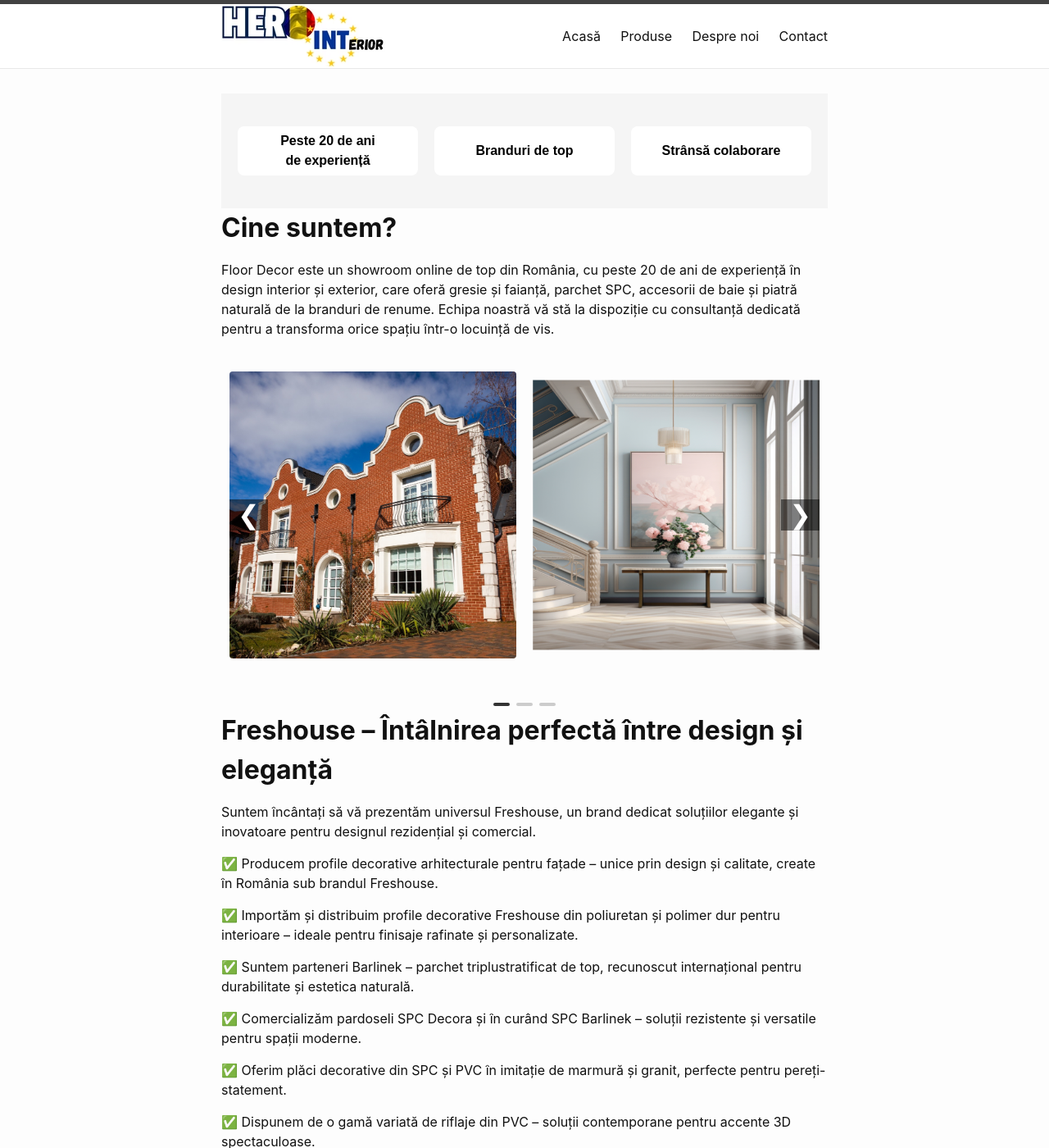
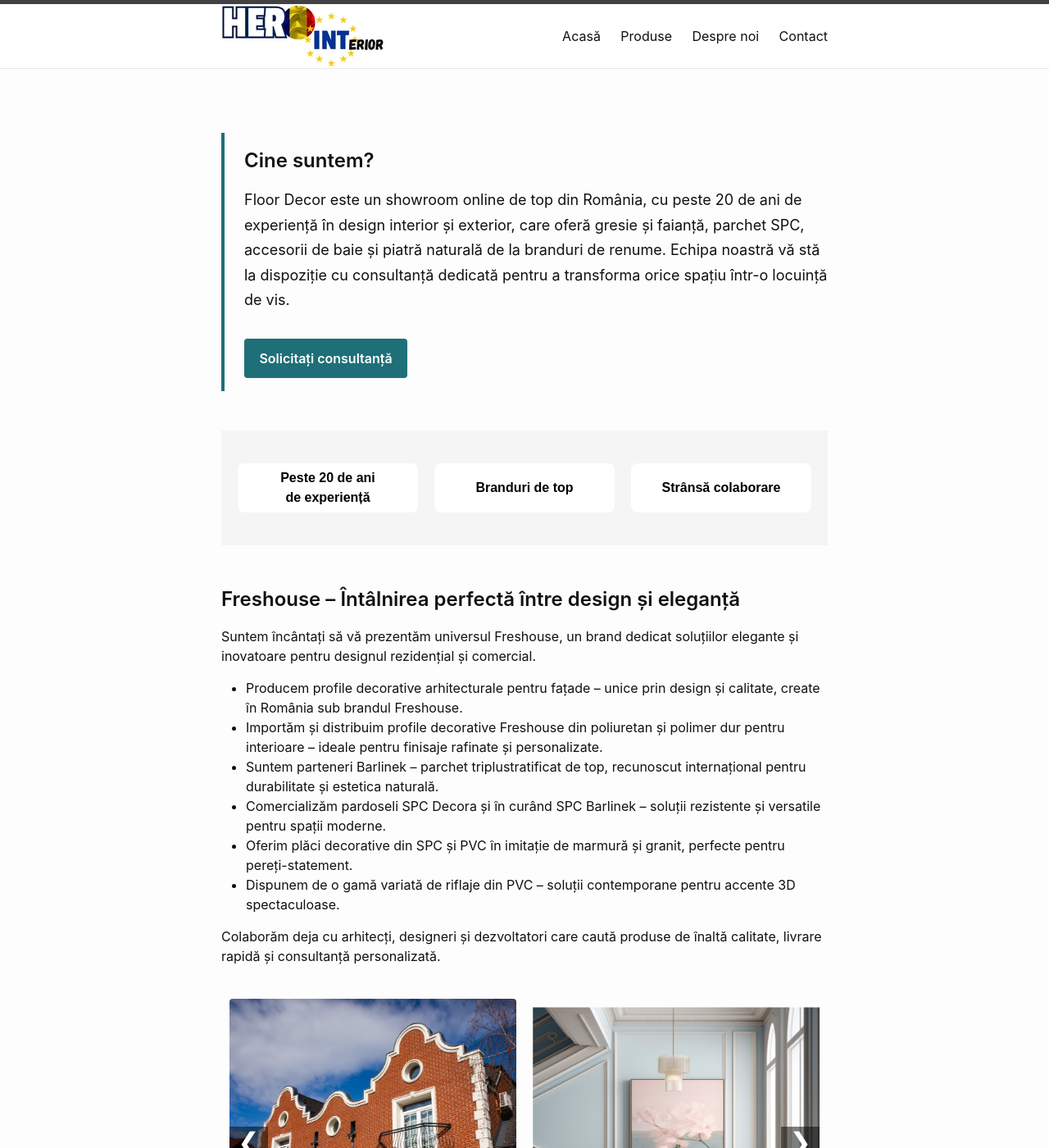
Before and after one commit to RipplyPear/floor-decor, a Jekyll site: the page built from index.markdown, in a window 1280 px wide and 1400 px high. Shown: the whole window at 82% size. Built offline with Jekyll 4.4.1, drawn with Linux system fonts in a browser that asks for light colours; some of the changed text lies outside the part shown.

Commit message:
feat: restructure homepage content

```diff
--- a/_layouts/home.html
+++ b/_layouts/home.html
@@ -3,36 +3,5 @@ layout: default
 ---
 
 <div class="home">
-
-  {%- include cards.html -%}
-
-  <h1><strong>Cine suntem?</strong></h1>
-  <p>{{- site.description | escape -}}</p>
-
-  {%- include cards-and-carousel.html -%}
-
   {{ content }}
-
-  {%- if site.posts.size > 0 -%}
-    <h2 class="post-list-heading">{{ page.list_title | default: "Posts" }}</h2>
-    <ul class="post-list">
-      {%- for post in site.posts -%}
-      <li>
-        {%- assign date_format = site.minima.date_format | default: "%b %-d, %Y" -%}
-        <span class="post-meta">{{ post.date | date: date_format }}</span>
-        <h3>
-          <a class="post-link" href="{{ post.url | relative_url }}">
-            {{ post.title | escape }}
-          </a>
-        </h3>
-        {%- if site.show_excerpts -%}
-          {{ post.excerpt }}
-        {%- endif -%}
-      </li>
-      {%- endfor -%}
-    </ul>
-
-    <p class="rss-subscribe">subscribe <a href="{{ '/feed.xml' | relative_url }}">via RSS</a></p>
-  {%- endif -%}
-
 </div>
--- a/assets/main.scss
+++ b/assets/main.scss
@@ -10,3 +10,77 @@
   z-index: 1000;       /* sit on top of everything else */
   background: #fff;    /* so content scrolls “underneath” it */
 }
+
+.home-section {
+  margin: 3rem 0;
+}
+
+.home-intro {
+  border-left: 4px solid #1f6f78;
+  max-width: 760px;
+  padding: 1rem 0 1rem 1.5rem;
+}
+
+.home-intro h1,
+.home-freshouse h2,
+.product-notes h2 {
+  font-weight: 600;
+}
+
+.home-lede {
+  font-size: 1.125rem;
+  line-height: 1.7;
+}
+
+.home-cta {
+  display: inline-block;
+  margin-top: 1rem;
+  padding: 0.75rem 1.15rem;
+  border-radius: 4px;
+  background: #1f6f78;
+  color: #fff;
+  font-weight: 600;
+  text-decoration: none;
+}
+
+.home-cta:hover {
+  background: #175861;
+  color: #fff;
+  text-decoration: none;
+}
+
+.home-cta:focus-visible {
+  outline: 3px solid #1f6f78;
+  outline-offset: 3px;
+}
+
+.home-freshouse {
+  max-width: 800px;
+}
+
+.product-note {
+  margin: 0.75rem 0;
+  border: 1px solid #d8d8d8;
+  border-radius: 4px;
+  background: #fff;
+}
+
+.product-note summary {
+  padding: 0.9rem 1rem;
+  cursor: pointer;
+  font-weight: 600;
+}
+
+.product-note p,
+.product-note ul {
+  margin: 0;
+  padding: 0 1rem 1rem;
+}
+
+.product-note ul {
+  margin-left: 1.5rem;
+}
+
+.home-cta:visited {
+  color: #fff;
+}
--- a/index.markdown
+++ b/index.markdown
@@ -1,50 +1,81 @@
 ---
-# Feel free to add content and custom Front Matter to this file.
-# To modify the layout, see https://jekyllrb.com/docs/themes/#overriding-theme-defaults
-
 layout: home
 title: Acasă
 ---
 
-# **Freshouse – Întâlnirea perfectă între design și eleganță**
+<section class="home-section home-intro" aria-labelledby="about-floor-decor">
+  <h1 id="about-floor-decor">Cine suntem?</h1>
 
-Suntem încântați să vă prezentăm universul Freshouse, un brand dedicat soluțiilor elegante și inovatoare pentru designul rezidențial și comercial.
+  <p class="home-lede">
+    {{ site.description }}
+  </p>
 
-✅ Producem profile decorative arhitecturale pentru fațade – unice prin design și calitate, create în România sub brandul Freshouse.
+  <a class="home-cta" href="{{ '/contact/' | relative_url }}">
+    Solicitați consultanță
+  </a>
+</section>
 
-✅ Importăm și distribuim profile decorative Freshouse din poliuretan și polimer dur pentru interioare – ideale pentru finisaje rafinate și personalizate.
+<section class="home-section home-highlights" aria-label="Avantajele Floor Decor">
+  {% include cards.html %}
+</section>
 
-✅ Suntem parteneri Barlinek – parchet triplustratificat de top, recunoscut internațional pentru durabilitate și estetica naturală.
+<section class="home-section home-freshouse" aria-labelledby="freshouse-heading">
+  <h2 id="freshouse-heading">Freshouse – Întâlnirea perfectă între design și eleganță</h2>
 
-✅ Comercializăm pardoseli SPC Decora și în curând SPC Barlinek – soluții rezistente și versatile pentru spații moderne.
+  <p>Suntem încântați să vă prezentăm universul Freshouse, un brand dedicat soluțiilor elegante și inovatoare pentru designul rezidențial și comercial.</p>
 
-✅ Oferim plăci decorative din SPC și PVC în imitație de marmură și granit, perfecte pentru pereți-statement.
+  <ul>
+    <li>Producem profile decorative arhitecturale pentru fațade – unice prin design și calitate, create în România sub brandul Freshouse.</li>
+    <li>Importăm și distribuim profile decorative Freshouse din poliuretan și polimer dur pentru interioare – ideale pentru finisaje rafinate și personalizate.</li>
+    <li>Suntem parteneri Barlinek – parchet triplustratificat de top, recunoscut internațional pentru durabilitate și estetica naturală.</li>
+    <li>Comercializăm pardoseli SPC Decora și în curând SPC Barlinek – soluții rezistente și versatile pentru spații moderne.</li>
+    <li>Oferim plăci decorative din SPC și PVC în imitație de marmură și granit, perfecte pentru pereți-statement.</li>
+    <li>Dispunem de o gamă variată de riflaje din PVC – soluții contemporane pentru accente 3D spectaculoase.</li>
+  </ul>
 
-✅ Dispunem de o gamă variată de riflaje din PVC – soluții contemporane pentru accente 3D spectaculoase.
+  <p>Colaborăm deja cu arhitecți, designeri și dezvoltatori care caută produse de înaltă calitate, livrare rapidă și consultanță personalizată.</p>
 
-Colaborăm deja cu arhitecți, designeri și dezvoltatori care caută produse de înaltă calitate, livrare rapidă și consultanță personalizată.
+  {% include cards-and-carousel.html %}
 
+  <a class="home-cta" href="{{ '/contact/' | relative_url }}">
+    Cereți mostre sau o prezentare
+  </a>
+</section>
 
-🎯 Doriți mostre, cataloage sau o prezentare personalizată?
+<section class="home-section product-notes" aria-labelledby="product-notes-heading">
+  <h2 id="product-notes-heading">Bine de știut</h2>
 
-Vă invităm să ne contactați pentru a vă trimite gama completă și a discuta cum putem susține proiectele dvs. cu produse care inspiră.
+  <details class="product-note" name="product-notes">
+    <summary>Tonalitatea</summary>
+    <p>Tonalitatea mostrelor este indicativă. În cazul anumitor produse, pentru obținerea unor efecte particulare, în aceleași cutii se găsesc plăci cu tonalități diferite.</p>
+  </details>
 
-# **Bine de știut**
+  <details class="product-note" name="product-notes">
+    <summary>Calibrele</summary>
+    <p>Diferențele de calibru pot fi de ±0,6% conform normelor, în cazul gresiei porțelanate. De exemplu, pentru o placă de 30 × 30 cm, aceasta înseamnă 1,8 mm.</p>
+  </details>
 
-**Tonalitatea.** Tonalitatea mostrelor este indicativă. În cazul anumitor produse, pentru obținerea unor efecte particulare, în aceleași cutii se găsesc plăci ce au tonalități diferite.
+  <details class="product-note" name="product-notes">
+    <summary>Planeitatea</summary>
+    <p>Este permisă o diferență de ±0,5% față de norme.</p>
+  </details>
 
-**Calibrele.** Diferențele de calibru pot fi de +/- 0,6% conform normelor, în cazul gresiei porțelanate. De exemplu, considerând o placă de 30x30, înseamnă 1,8 mm.
+  <details class="product-note" name="product-notes">
+    <summary>Calitatea</summary>
+    <p>Este garantată numai calitatea I, dacă materialul nu a fost pus în operă și dacă defectul de pe suprafața plăcii este vizibil de la o distanță mai mare de 1 m.</p>
+  </details>
 
-**Planeitatea.** Este permisă o diferență de +/- 0,5% față de norme.
+  <details class="product-note" name="product-notes">
+    <summary>Piesele speciale</summary>
+    <p>Dat fiind faptul că provin din cuptoare diferite, cu temperaturi și timpi de coacere diferiți, este dificilă obținerea aceleiași tonalități a pieselor speciale cu fondul.</p>
+  </details>
 
-**Calitatea.** Este garantată numai calitatea I, dacă materialul nu a fost pus în operă și dacă defectul de pe suprafața plăcii este vizibil de la o distanță mai mare de 1 m.
-
-**Piesele speciale.** Dat fiind faptul că provin din cuptoare diferite, temperaturi și timpi de coacere diferiți, este dificilă obținerea aceleiași tonalități a pieselor speciale cu fondul.
-
-**Klinker-ul**
-
-- Pentru a se garata rezistența la îngheț / dezgheț și dilatație termică este obligatorie realizarea rostului de 7-10 mm.
-
-- Calibrele: Klinker-ul nu este calibrat, el fiind un produs trafilat, nu un produs obținut prin presare.
-
-- Tonalitatea: Klinker-ul nu are tonalitate. Tehnica de împrăștiere neomogenă a sărurilor pe suprafața plăcii generează obținerea efectului rustic dorit. Având tonalități diferite, pentru a se obține un efect omogen este necesară desfacerea a 4-5 cutii din care să se aleagă plăcile care urmează a fi montate, apropiate ca tonalitate.
+  <details class="product-note" name="product-notes">
+    <summary>Klinker</summary>
+    <ul>
+      <li>Pentru a se garanta rezistența la îngheț/dezgheț și dilatație termică este obligatorie realizarea rostului de 7–10 mm.</li>
+      <li>Klinker-ul nu este calibrat, fiind un produs trafillat, nu unul obținut prin presare.</li>
+      <li>Tonalitățile diferă. Pentru un efect omogen, este necesară desfacerea a 4–5 cutii și alegerea plăcilor apropiate ca tonalitate.</li>
+    </ul>
+  </details>
+</section>
```
